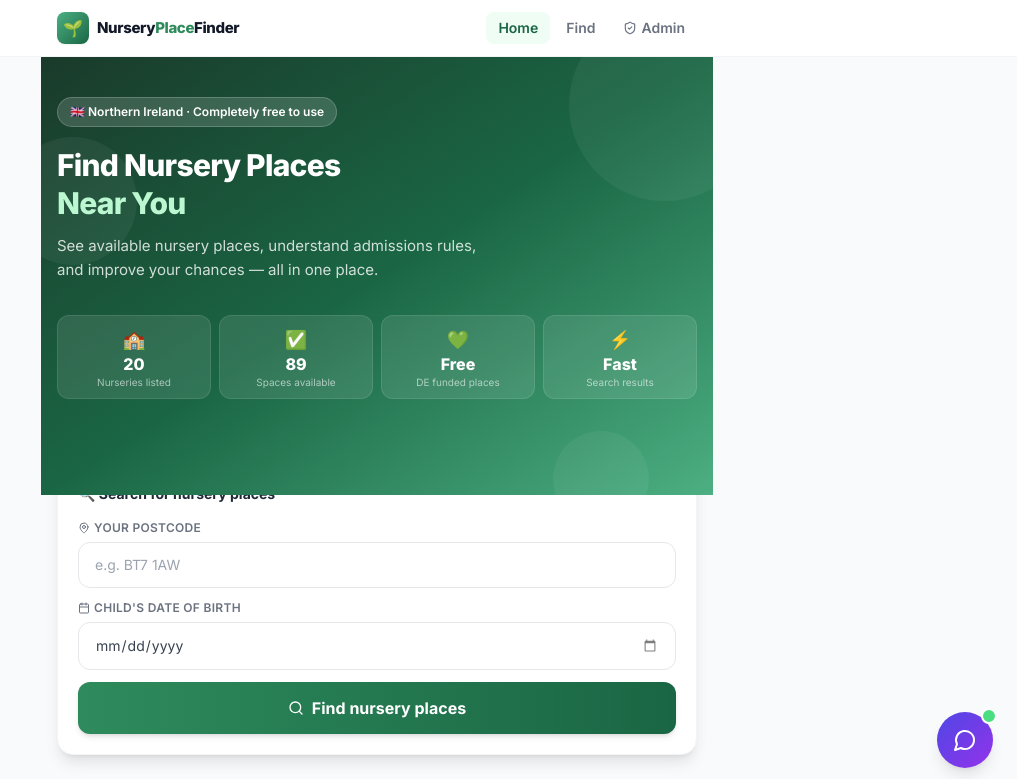
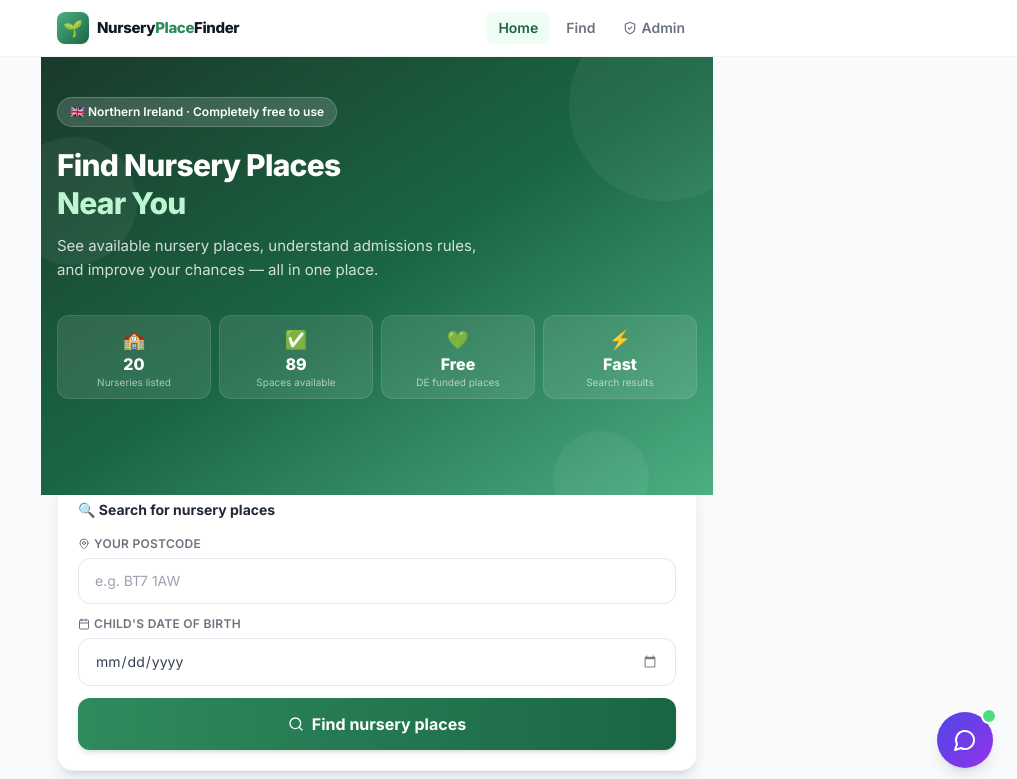
Before and after one commit to AdamX87/Nursery-place-finder-NI, a Next.js app: page / in a window 1280 px wide. Shown: the top 779 px of the page, without its empty margins (263-1280 px from the left). Built offline with nearby package versions, Linux system fonts and the light colour scheme.

Commit message:
Fix search card overlap

```diff
--- a/app/page.tsx
+++ b/app/page.tsx
@@ -63,7 +63,7 @@ export default function HomePage() {
       </section>
 
       {/* Search card – overlaps hero */}
-      <div className="-mt-8 mb-6">
+      <div className="-mt-4 mb-6">
         <SearchForm />
       </div>
 
```
